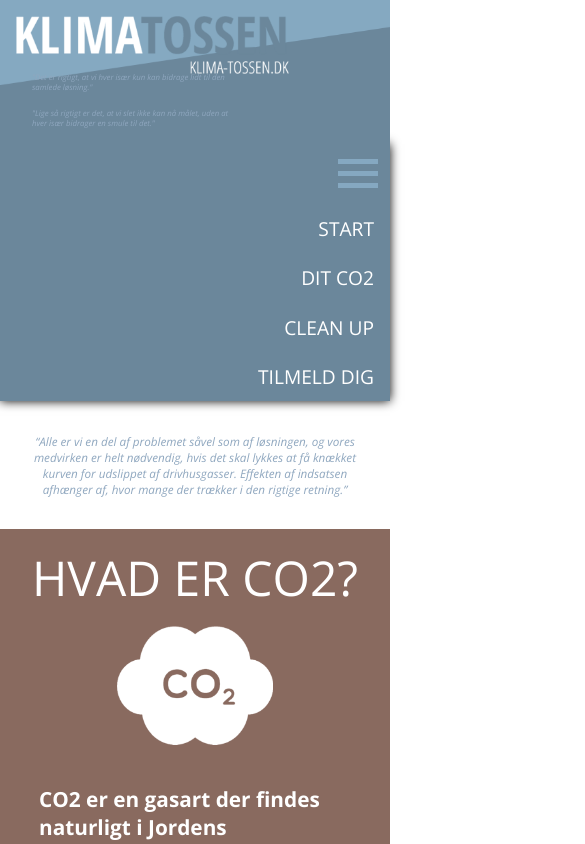
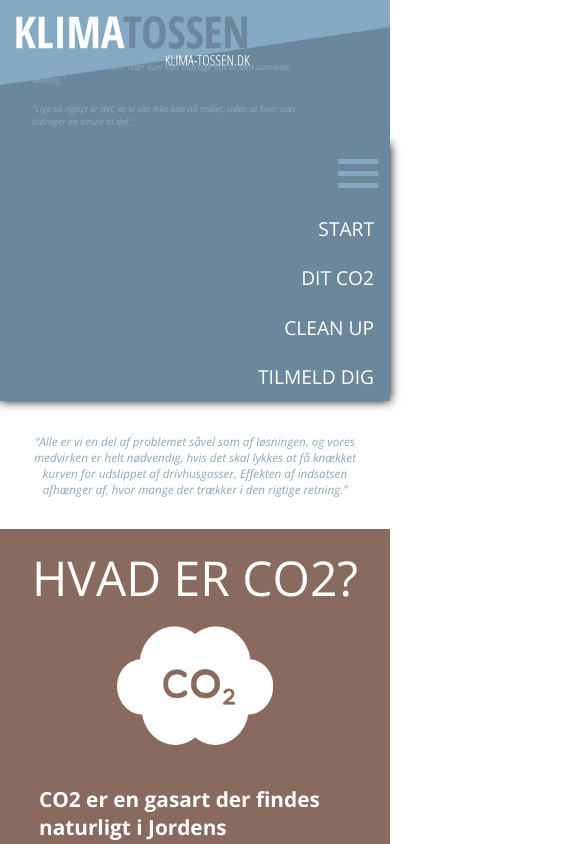
Before and after one commit to simo994q/react-start-project-1, a React (Vite) app in the folder react-start-project-1/: page / in a window 390 px wide. Shown: the top 844 px of the page, 585 px wide, since content can reach past the window. Built offline with nearby package versions, Linux system fonts and the light colour scheme.

Commit message:
responsive footer

```diff
--- a/react-start-project-1/src/components/Footer/Footer.module.scss
+++ b/react-start-project-1/src/components/Footer/Footer.module.scss
@@ -23,7 +23,9 @@
             }
         }
 
-        img {}
+        img {
+            width: 100%;
+        }
     }
 
     .footerForm {
@@ -85,3 +87,19 @@
     flex-direction: column;
     justify-content: space-between;
 }
+
+@media (max-width: 950px) {
+    .footerContainer {
+        grid-template-columns: 1fr;
+
+        .footerAbout {
+            img {
+                width: 70%;
+            }
+        }
+
+        .footerForm {
+            gap: 0.5rem;
+        }
+    }
+}
--- a/react-start-project-1/src/components/Header/Header.module.scss
+++ b/react-start-project-1/src/components/Header/Header.module.scss
@@ -21,7 +21,7 @@
 
         p {
             text-align: end;
-            font-size: 2vw;
+            font-size: 2.3vw;
             color: #8fa7bf;
             font-style: italic;
             margin: 1rem 2rem;
@@ -30,11 +30,19 @@
 }
 
 @media (max-width: 900px) {
-    .headerContainer div {
-        left: 0;
+    .headerContainer {
 
-        p {
-            text-align: left;
+        .headerLogo {
+            width: 60%;
+        }
+
+        div {
+            left: 0;
+            width: 90%;
+
+            p {
+                text-align: left;
+            }
         }
     }
 }
```
